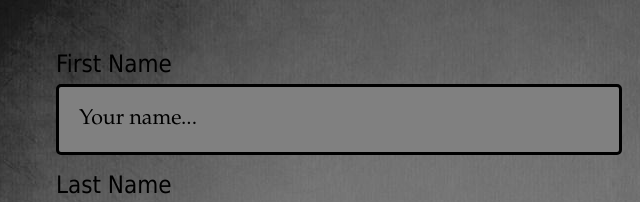
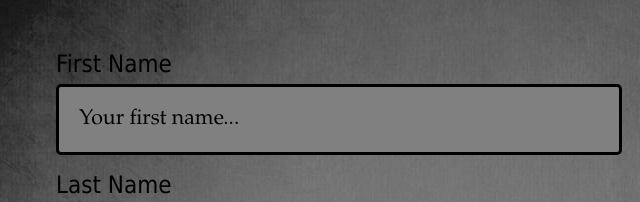
Before and after one commit to fast3rmast3r/photo_story-index.html, a plain HTML site: page html/feedback.html in a window 1280 px wide. Shown: the top 202 px of the page, 44-684 px from the left. Drawn offline with Linux system fonts and the light colour scheme.

Commit message:
Done v4... or v5? No idea at this point.
Added a favicon and also code beautified again... I think this is the last update for now. Hopefully.

```diff
--- a/html/feedback.html
+++ b/html/feedback.html
@@ -5,12 +5,13 @@
 		<meta charset ="UTF-8">
 			<meta name="viewport" content="width=device-width, initial-scale=1.0">
 				<link href="../css/feedback.css" rel="stylesheet" type="text/css">
+					<link rel="icon" type="image/png" href="../img/favicon.png" sizes="32x32">
 					</head>
 					<body>
 						<div id="form">
 							<form target="_self" action="thank_you.html">
 								<label for="fname">First Name</label>
-							<input id="fname" type="text" name="firstname" placeholder="Your name...">
+								<input id="fname" type="text" name="firstname" placeholder="Your first name...">
 									<br>
 										<label for="lname">Last Name</label>
 										<input id="lname" type="text" name="lastname" placeholder="Your last name...">
```
Also changed, not shown: html/are_you_sure.html (+1 -0 lines), html/more_pictures.html (+1 -0 lines), html/photographer.html (+1 -0 lines), html/picture_1.html (+1 -0 lines), html/picture_10.html (+1 -0 lines), html/picture_2.html (+1 -0 lines), html/picture_3.html (+1 -0 lines), html/picture_4.html (+1 -0 lines), html/picture_5.html (+1 -6 lines), html/picture_6.html (+1 -0 lines), html/picture_7.html (+1 -0 lines), html/picture_8.html (+2 -1 lines), html/picture_9.html (+1 -0 lines), html/secret.html (+1 -0 lines), 3 more files. Lines whose indentation alone changed are shown as unchanged.
